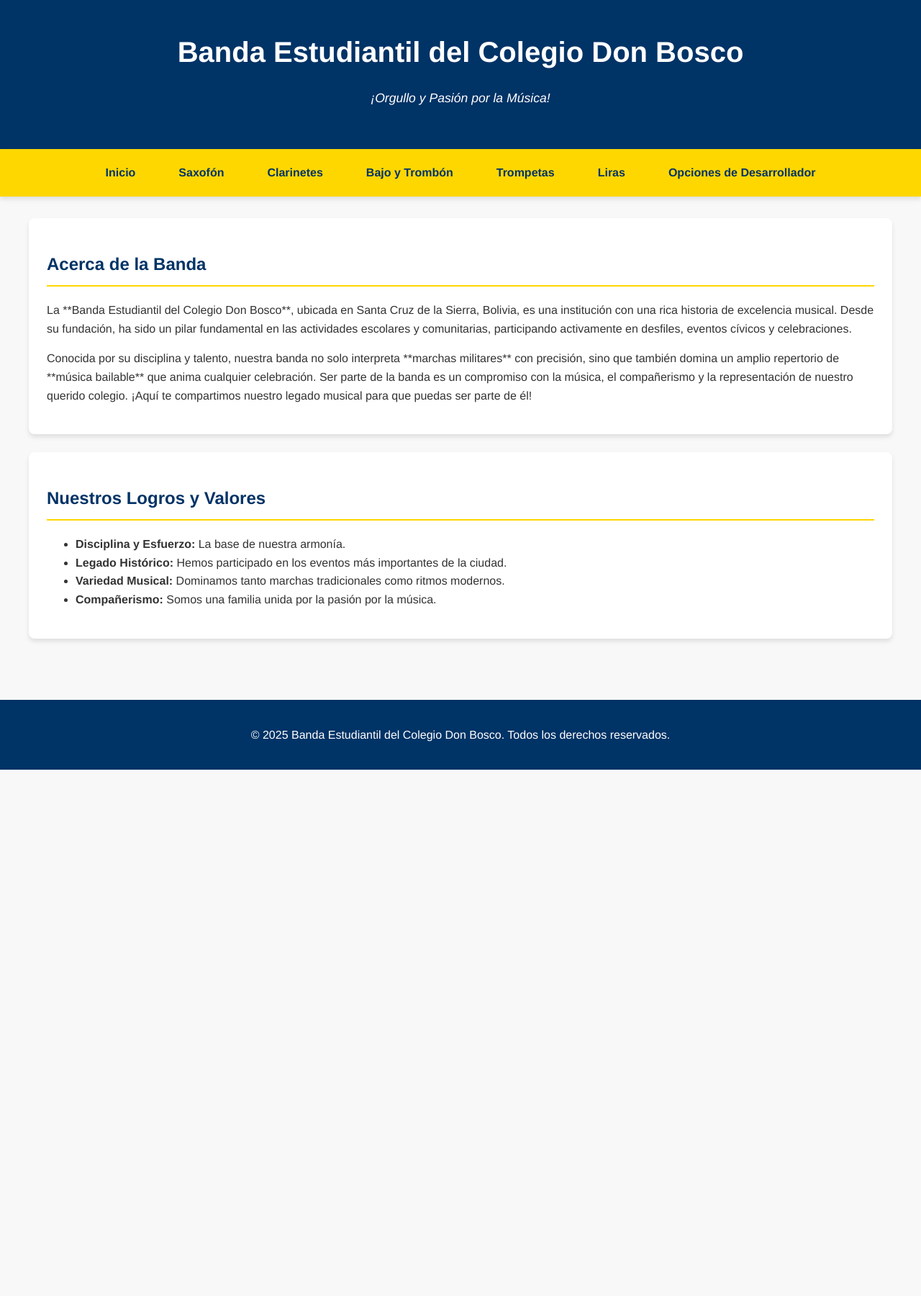
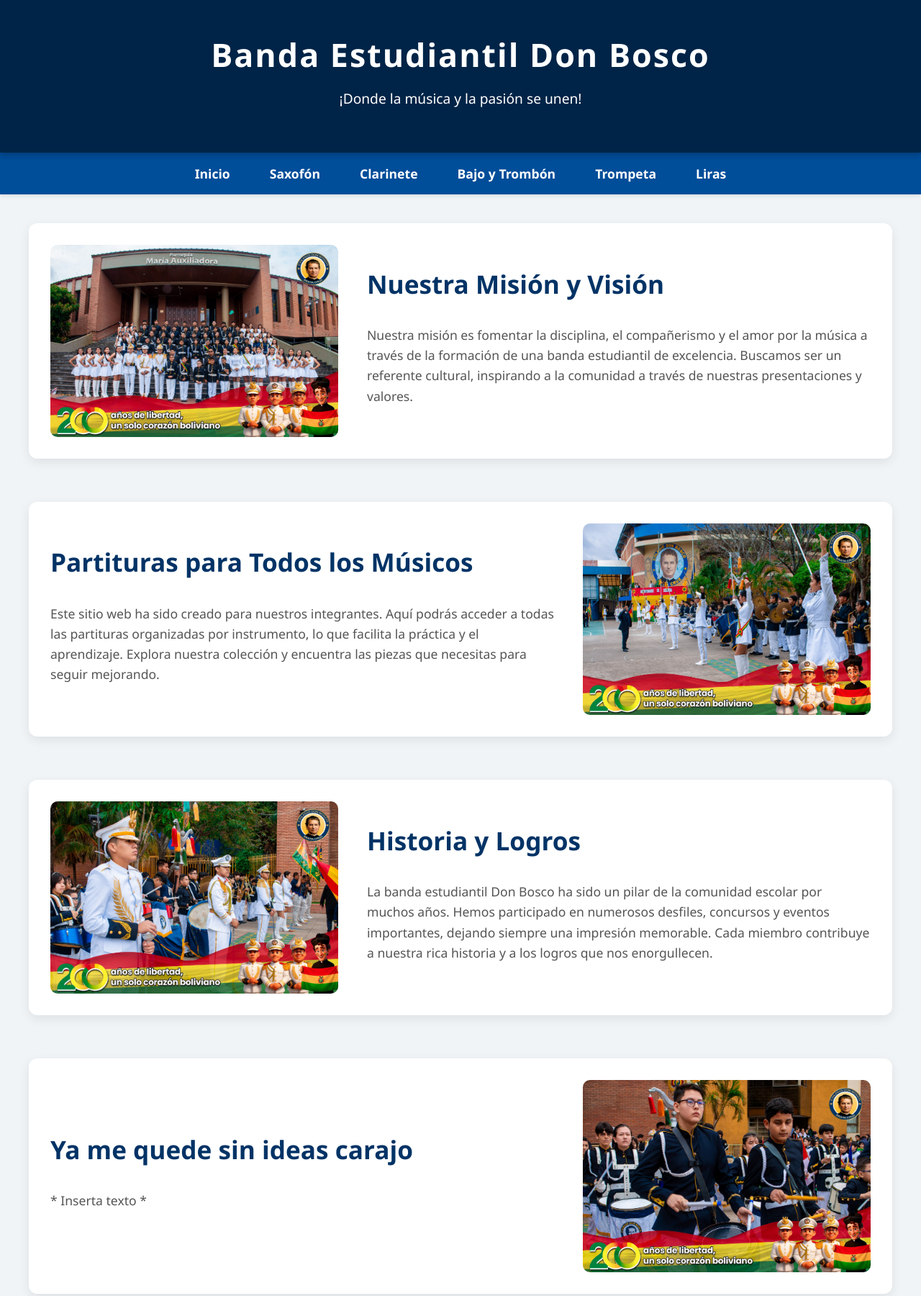
Before and after one commit to Alejandro1015Bv/BDB, a plain HTML site: page index.html in a window 1280 px wide. Shown: the top 1800 px of the page at 72% size. Before the commit the page ends 1069 px from the top, so only its background shows below. Drawn offline with Linux system fonts and the light colour scheme.

Commit message:
ACTUALIZADO

```diff
--- a/css/style.css
+++ b/css/style.css
@@ -1,199 +1,152 @@
-:root {
-    --color-principal: #003366; /* Azul oscuro */
-    --color-secundario: #FFD700; /* Amarillo dorado */
-    --color-texto: #333;
-    --color-fondo: #f8f8f8;
-    --color-blanco: #fff;
-    --sombra-sutil: 0 4px 6px rgba(0, 0, 0, 0.1);
+/* Estilos generales del cuerpo y fuente */
+body {
+    font-family: 'Segoe UI', Tahoma, Geneva, Verdana, sans-serif;
+    margin: 0;
+    padding: 0;
+    background-color: #f0f4f7;
+    color: #333;
+    line-height: 1.6;
 }
 
-body {
-    font-family: 'Helvetica Neue', Helvetica, Arial, sans-serif;
-    line-height: 1.6;
+/* Encabezado */
+header {
+    background-color: #003366;
+    color: white;
+    padding: 40px 20px;
+    text-align: center;
+    box-shadow: 0 4px 8px rgba(0, 0, 0, 0.2);
+    position: relative;
+    overflow: hidden;
+}
+header::before {
+    content: '';
+    position: absolute;
+    top: 0;
+    left: 0;
+    width: 100%;
+    height: 100%;
+    background: rgba(0, 0, 0, 0.3);
+}
+header h1, header p {
+    position: relative;
+    z-index: 1;
+}
+header h1 {
+    font-size: 2.8em;
     margin: 0;
-    padding: 0;
-    background-color: var(--color-fondo);
-    color: var(--color-texto);
+    letter-spacing: 2px;
+}
+header p {
+    font-size: 1.2em;
+    margin-top: 10px;
 }
 
-header {
-    background: var(--color-principal);
-    color: var(--color-blanco);
-    padding: 2.5em 0;
-    text-align: center;
-    box-shadow: var(--sombra-sutil);
+/* Navegación */
+nav {
+    background-color: #004d99;
+    box-shadow: 0 2px 5px rgba(0, 0, 0, 0.1);
+}
+nav ul {
+    list-style: none;
+    margin: 0;
+    padding: 15px 0;
+    display: flex;
+    justify-content: center;
+    gap: 25px;
+}
+nav a {
+    color: white;
+    text-decoration: none;
+    font-weight: bold;
+    font-size: 1.1em;
+    padding: 8px 15px;
+    border-radius: 5px;
+    transition: background-color 0.3s ease, transform 0.3s ease;
+}
+nav a:hover {
+    background-color: #0066cc;
+    transform: translateY(-2px);
 }
 
-header h1 {
-    margin: 0;
-    font-size: 2.5em;
-}
-
-header p {
-    font-style: italic;
-    font-size: 1.1em;
-}
-
-nav {
-    background: var(--color-secundario);
-    padding: 10px 0;
-    text-align: center;
-    box-shadow: var(--sombra-sutil);
-}
-
-nav ul {
-    list-style: none;
-    padding: 0;
-    margin: 0;
-    display: flex;
-    justify-content: center;
-    flex-wrap: wrap;
-}
-
-nav ul li {
-    margin: 0 15px;
-}
-
-nav ul li a {
-    color: var(--color-principal);
-    text-decoration: none;
-    padding: 10px 15px;
-    font-weight: bold;
-    display: inline-block;
-    transition: background-color 0.3s ease;
-}
-
-nav ul li a:hover {
-    background-color: rgba(255, 255, 255, 0.3);
-    border-radius: 5px;
-}
-
+/* Contenido principal */
 main {
-    padding: 30px;
+    padding: 40px 20px;
     max-width: 1200px;
     margin: auto;
 }
 
-section {
-    background: var(--color-blanco);
-    padding: 25px;
-    margin-bottom: 25px;
-    border-radius: 8px;
-    box-shadow: var(--sombra-sutil);
+/* Secciones con imágenes y texto */
+.content-section {
+    display: flex;
+    align-items: center;
+    gap: 40px;
+    margin-bottom: 60px;
+    background: white;
+    padding: 30px;
+    border-radius: 12px;
+    box-shadow: 0 5px 15px rgba(0, 0, 0, 0.08);
+    transition: transform 0.4s ease, box-shadow 0.4s ease;
+}
+.content-section:hover {
+    transform: translateY(-8px);
+    box-shadow: 0 10px 25px rgba(0, 0, 0, 0.15);
+}
+.content-section img {
+    width: 40%;
+    max-width: 400px;
+    height: auto;
+    object-fit: cover;
+    border-radius: 10px;
+    transition: transform 0.4s ease;
+}
+.content-section:hover img {
+    transform: scale(1.05);
+}
+.content-text {
+    flex-grow: 1;
+}
+.content-text h2 {
+    font-size: 2.2em;
+    color: #003366;
+    margin-top: 0;
+}
+.content-text p {
+    font-size: 1.1em;
+    color: #555;
 }
 
-section h2 {
-    color: var(--color-principal);
-    border-bottom: 2px solid var(--color-secundario);
-    padding-bottom: 10px;
+/* Invertir el orden de las secciones */
+.content-section.reverse {
+    flex-direction: row-reverse;
 }
 
-.search-container {
+/* Pie de página */
+footer {
+    background-color: #025ab3;
+    color: white;
     text-align: center;
-    margin-bottom: 25px;
+    padding: 25px;
+    margin-top: 40px;
 }
-
-.search-container input {
-    padding: 12px;
-    width: 80%;
-    max-width: 500px;
-    border: 1px solid #ccc;
-    border-radius: 5px;
-}
-
-.search-container button {
-    padding: 12px 25px;
-    border: none;
-    background-color: var(--color-principal);
-    color: white;
-    border-radius: 5px;
-    cursor: pointer;
-    transition: background-color 0.3s ease;
-}
-
-.search-container button:hover {
-    background-color: #004d99;
-}
-
-.partituras-list {
-    display: grid;
-    grid-template-columns: repeat(auto-fit, minmax(250px, 1fr));
-    gap: 20px;
-}
-
-.partitura-item {
-    background: #f4f4f4;
-    border-radius: 8px;
-    overflow: hidden;
-    box-shadow: 0 2px 4px rgba(0,0,0,0.1);
-    text-align: center;
-    padding-bottom: 15px;
-}
-
-.partitura-item img {
-    width: 100%;
-    height: auto;
-    display: block;
-    border-bottom: 1px solid #ddd;
-}
-
-.partitura-item h3 {
-    color: var(--color-principal);
-    margin: 10px 0 5px;
-}
-
-.partitura-item a {
-    display: inline-block;
-    background: var(--color-secundario);
-    color: var(--color-principal);
-    padding: 8px 15px;
-    text-decoration: none;
-    font-weight: bold;
-    border-radius: 5px;
-    transition: background-color 0.3s ease;
-}
-
-.partitura-item a:hover {
-    background-color: #e6c200;
-}
-
-footer {
-    text-align: center;
-    padding: 20px;
-    background: var(--color-principal);
-    color: var(--color-blanco);
-    margin-top: 30px;
-}
-.partitura-card {
-    background: #fff;
-    border: 1px solid #ddd;
-    border-radius: 8px;
-    padding: 20px;
-    box-shadow: 0 2px 4px rgba(0,0,0,0.05);
-    text-align: center;
-}
-
-.partitura-card p {
-    font-size: 1.2em;
-    color: #555;
+footer p {
     margin: 0;
 }
 
-.partitura-card h3 {
-    color: #003366;
-    margin: 10px 0;
+/* Responsividad para móviles */
+@media (max-width: 768px) {
+    .content-section {
+        flex-direction: column;
+        text-align: center;
+    }
+    .content-section.reverse {
+        flex-direction: column;
+    }
+    .content-section img {
+        width: 100%;
+        max-width: none;
+    }
+    nav ul {
+        flex-direction: column;
+        gap: 10px;
+    }
 }
-
-.partitura-card img {
-    max-width: 100%;
-    height: auto;
-    border: 1px solid #eee;
-    border-radius: 4px;
-}
-
-.separator {
-    width: 100%;
-    height: 1px;
-    background-color: #ccc;
-    margin: 30px 0;
-}
--- a/index.html
+++ b/index.html
@@ -3,48 +3,71 @@
 <head>
     <meta charset="UTF-8">
     <meta name="viewport" content="width=device-width, initial-scale=1.0">
-    <title>Banda Estudiantil - Don Bosco</title>
+    <title>Banda Estudiantil Don Bosco</title>
     <link rel="stylesheet" href="css/style.css">
 </head>
 <body>
 
     <header>
-        <h1>Banda Estudiantil del Colegio Don Bosco</h1>
-        <p>¡Orgullo y Pasión por la Música!</p>
+        <h1>Banda Estudiantil Don Bosco</h1>
+        <p>¡Donde la música y la pasión se unen!</p>
     </header>
 
     <nav>
         <ul>
             <li><a href="index.html">Inicio</a></li>
             <li><a href="saxofon.html">Saxofón</a></li>
-            <li><a href="clarinete.html">Clarinetes</a></li>
+            <li><a href="clarinete.html">Clarinete</a></li>
             <li><a href="bajo.html">Bajo y Trombón</a></li>
-            <li><a href="trompeta.html">Trompetas</a></li>
+            <li><a href="trompeta.html">Trompeta</a></li>
             <li><a href="liras.html">Liras</a></li>
-            <li class="admin-link"><a href="agregar_partituras.html">Opciones de Desarrollador</a></li>
         </ul>
     </nav>
 
-     <main>
-        <section class="acerca-de">
-            <h2>Acerca de la Banda</h2>
-            <p>La **Banda Estudiantil del Colegio Don Bosco**, ubicada en Santa Cruz de la Sierra, Bolivia, es una institución con una rica historia de excelencia musical. Desde su fundación, ha sido un pilar fundamental en las actividades escolares y comunitarias, participando activamente en desfiles, eventos cívicos y celebraciones.</p>
-            <p>Conocida por su disciplina y talento, nuestra banda no solo interpreta **marchas militares** con precisión, sino que también domina un amplio repertorio de **música bailable** que anima cualquier celebración. Ser parte de la banda es un compromiso con la música, el compañerismo y la representación de nuestro querido colegio. ¡Aquí te compartimos nuestro legado musical para que puedas ser parte de él!</p>
+    <main>
+        <section class="content-section">
+            <img src="images/banda1.jpg" alt="Banda en desfile">
+            <div class="content-text">
+                <h2>Nuestra Misión y Visión</h2>
+                <p>Nuestra misión es fomentar la disciplina, el compañerismo y el amor por la música a través de la formación de una banda estudiantil de excelencia. Buscamos ser un referente cultural, inspirando a la comunidad a través de nuestras presentaciones y valores.</p>
+            </div>
         </section>
 
-        <section class="logros-y-valores">
-            <h2>Nuestros Logros y Valores</h2>
-            <ul>
-                <li><strong>Disciplina y Esfuerzo:</strong> La base de nuestra armonía.</li>
-                <li><strong>Legado Histórico:</strong> Hemos participado en los eventos más importantes de la ciudad.</li>
-                <li><strong>Variedad Musical:</strong> Dominamos tanto marchas tradicionales como ritmos modernos.</li>
-                <li><strong>Compañerismo:</strong> Somos una familia unida por la pasión por la música.</li>
-            </ul>
+        <section class="content-section reverse">
+            <img src="images/banda2.jpg" alt="Integrantes de la banda practicando">
+            <div class="content-text">
+                <h2>Partituras para Todos los Músicos</h2>
+                <p>Este sitio web ha sido creado para nuestros integrantes. Aquí podrás acceder a todas las partituras organizadas por instrumento, lo que facilita la práctica y el aprendizaje. Explora nuestra colección y encuentra las piezas que necesitas para seguir mejorando.</p>
+            </div>
         </section>
-        </main>
+
+        <section class="content-section">
+            <img src="images/banda3.jpg" alt="Banda durante una ceremonia">
+            <div class="content-text">
+                <h2>Historia y Logros</h2>
+                <p>La banda estudiantil Don Bosco ha sido un pilar de la comunidad escolar por muchos años. Hemos participado en numerosos desfiles, concursos y eventos importantes, dejando siempre una impresión memorable. Cada miembro contribuye a nuestra rica historia y a los logros que nos enorgullecen.</p>
+            </div>
+        </section>
+
+        <section class="content-section reverse">
+            <img src="images/banda4.jpg" alt="Integrantes de la banda practicando">
+            <div class="content-text">
+                <h2>Ya me quede sin ideas carajo</h2>
+                <p>* Inserta texto *</p>
+            </div>
+        </section>
+
+        <section class="content-section">
+            <img src="images/banda5.jpg" alt="Banda durante una ceremonia">
+            <div class="content-text">
+                <h2>Historia y Logros</h2>
+                <p>La banda estudiantil Don Bosco ha sido un pilar de la comunidad escolar por muchos años. Hemos participado en numerosos desfiles, concursos y eventos importantes, dejando siempre una impresión memorable. Cada miembro contribuye a nuestra rica historia y a los logros que nos enorgullecen.</p>
+            </div>
+        </section>
+    </main>
 
     <footer>
-        <p>&copy; 2025 Banda Estudiantil del Colegio Don Bosco. Todos los derechos reservados.</p>
+        <p>&copy; 2024 Banda Estudiantil del Colegio Don Bosco. Todos los derechos reservados.</p>
     </footer>
 
 </body>
```
Also changed, not shown: images/Banda1.jpg (added), images/Banda2.jpg (added), images/Banda3.jpg (added), images/Banda4.jpg (added), images/Banda5.jpg (added).
